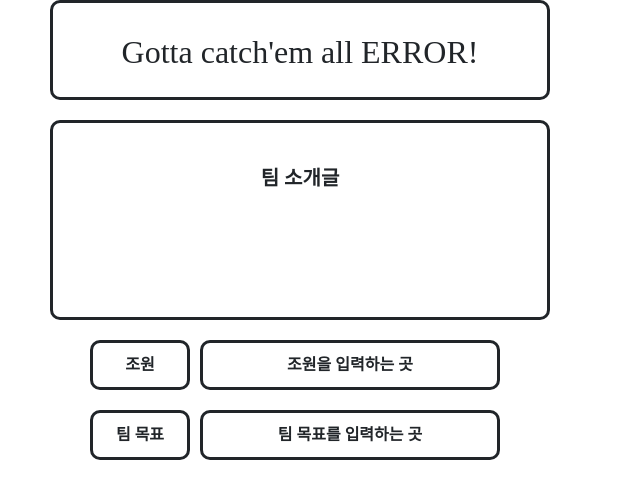
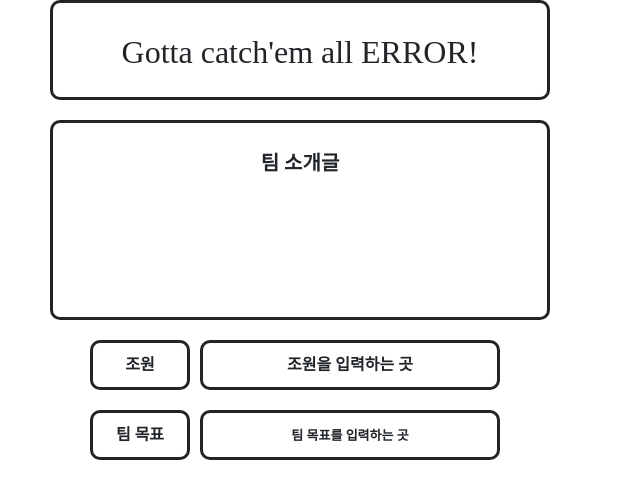
Before and after one commit to Sparta-node-js-b-7/codingmongo, a Flask app: page /team in a window 1280 px wide. Shown: the part 902-1402 px from the top of the page, without its empty margins (0-640 px from the left). Run offline with Flask 3, Linux system fonts and the light colour scheme; data that the repository does not hold is empty; some libraries are stand-ins or nearby versions.

```diff
--- a/templates/team.html
+++ b/templates/team.html
@@ -91,7 +91,7 @@
       margin-left: 25%;
 
       background-image:
-        url("https://file.notion.so/f/s/7e1966ee-c797-495e-89a4-6c3fe2050d12/image.png?id=18a48e66-455e-4483-98d0-0f619887b7e5&table=block&spaceId=0f08c169-f0d5-4837-ab2d-83e1fc75ee5e&expirationTimestamp=1684398893714&signature=CtgbJQ1nQMaF9a8l5xOxhIQ9f3PpFG7VW8uDJQUdOP4&downloadName=image.png");
+        url("https://file.notion.so/f/s/7e1966ee-c797-495e-89a4-6c3fe2050d12/image.png?id=18a48e66-455e-4483-98d0-0f619887b7e5&table=block&spaceId=0f08c169-f0d5-4837-ab2d-83e1fc75ee5e&expirationTimestamp=1684502218966&signature=z-ncBak-HiSF5VhjAjoJnw6T7qwWuV8t2IamZChpP6g&downloadName=image.png");
       background-size: cover;
 
     }
@@ -122,7 +122,7 @@
       width: 500px;
       height: 200px;
 
-      padding: 40px;
+      padding: 25px;
     }
 
     .members_wrap {
@@ -178,7 +178,8 @@
       border-radius: 10px;
       height: 50px;
 
-      padding: 10px;
+      font-size: 13px;
+      padding: 13px;
     }
   </style>
   <script>
```
Also changed, not shown: templates/postmember.html (+16 -4 lines).
